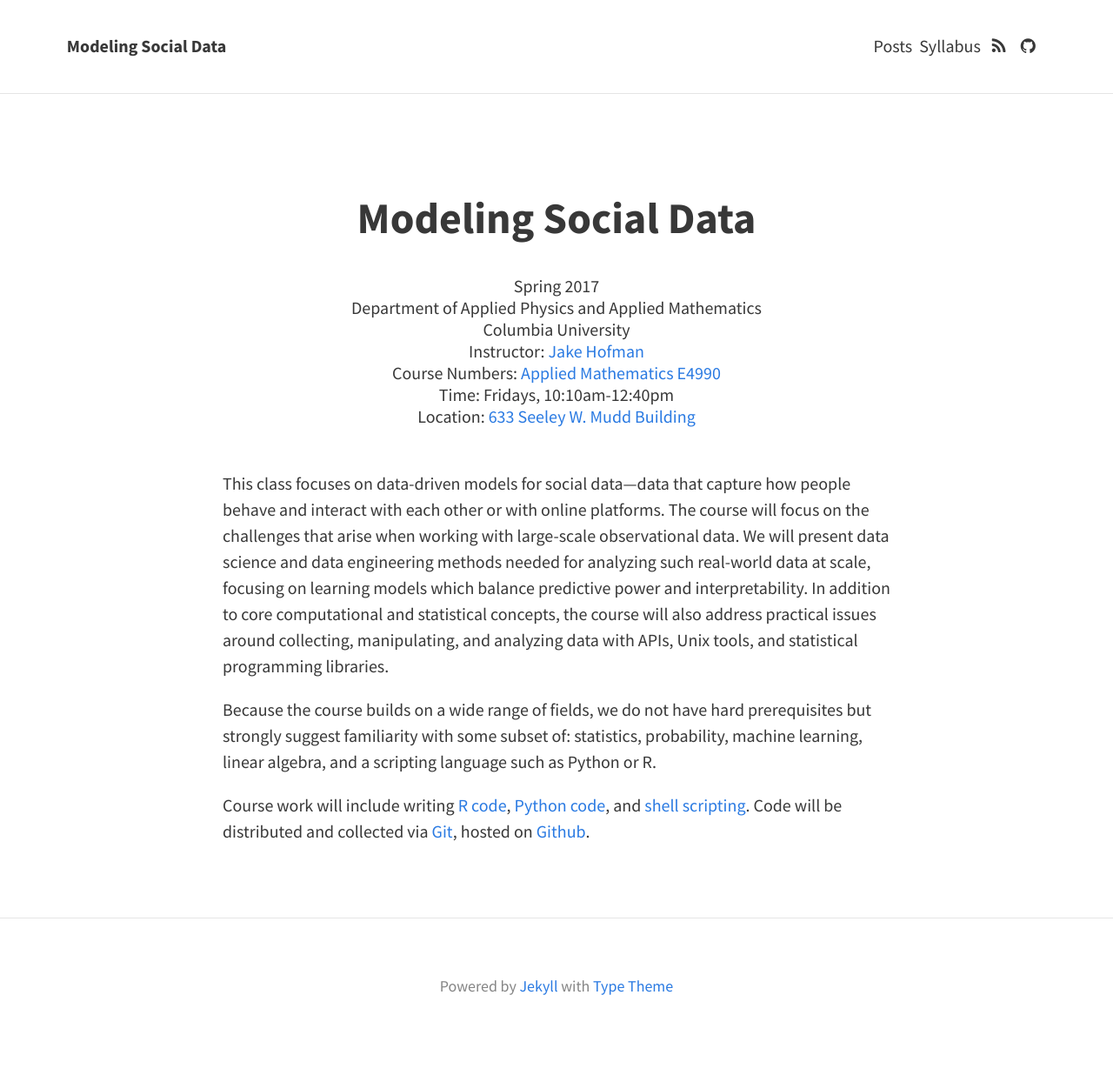
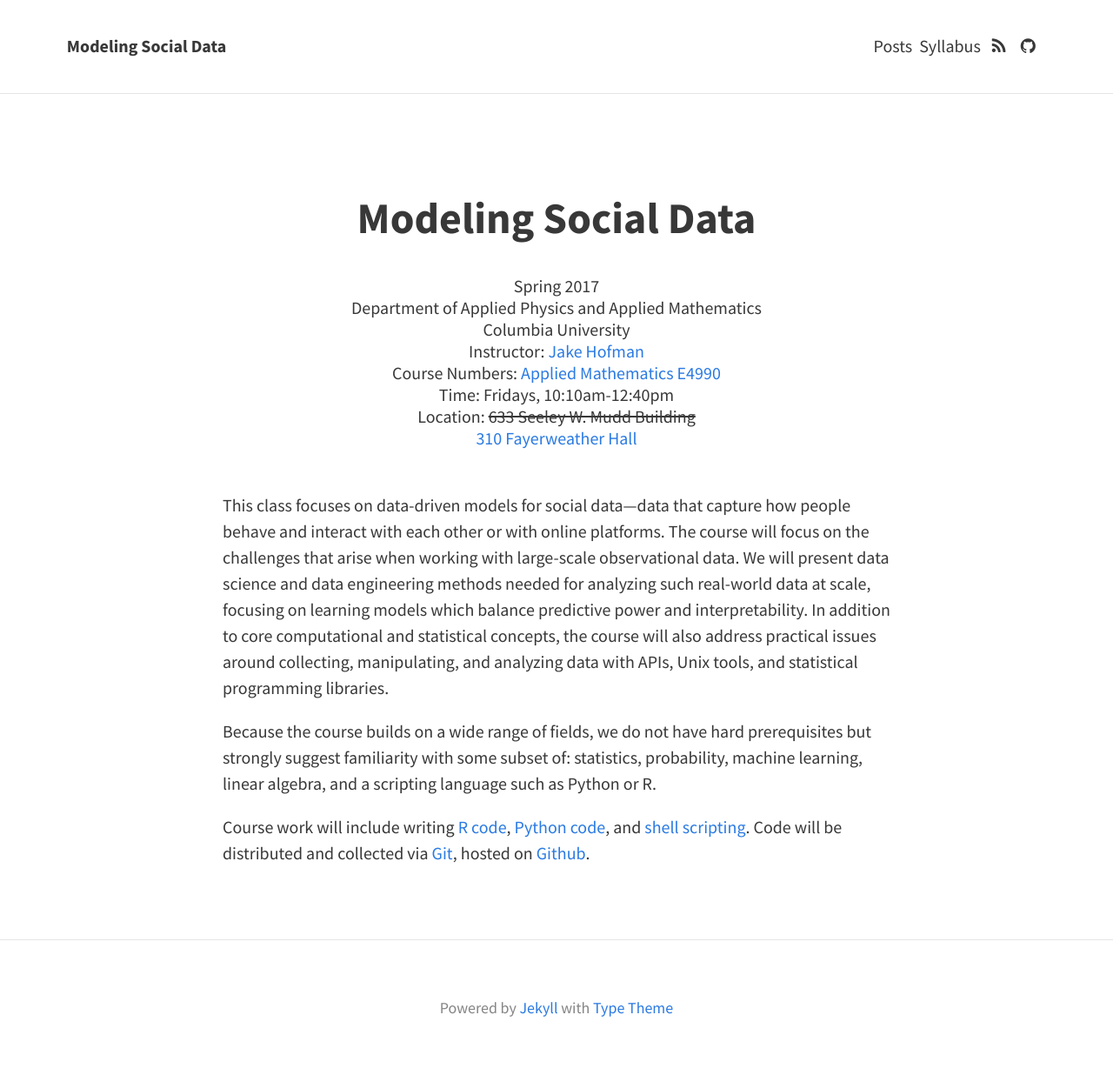
Before and after one commit to jhofman/msd2015, a Jekyll site: the page built from index.html, in a window 1280 px wide. Shown: the whole page at 87% size. Built offline with Jekyll 4.4.1, drawn with Linux system fonts in a browser that asks for light colours; nearby versions of some CDN libraries; the list of posts is cut into pages by our own code; before the commit the page ends 1211 px from its top, so only the background shows below that.

Commit message:
new classroom info

```diff
--- a/_includes/home.md
+++ b/_includes/home.md
@@ -9,7 +9,7 @@ Instructor: <a href="http://jakehofman.com">Jake Hofman</a><br/>
 Course Numbers:
 <a href="http://www.columbia.edu/cu/bulletin/uwb/subj/APMA/E4990-20171-001/">Applied Mathematics E4990</a><br/>
 Time: Fridays, 10:10am-12:40pm<br/>
-Location: <a href="http://undergrad.admissions.columbia.edu/content/mudd-hall">633 Seeley W. Mudd Building</a> <br/>
+Location: <strike>633 Seeley W. Mudd Building</strike> <br/><a href="https://goo.gl/maps/XGKUf5me58K2">310 Fayerweather Hall</a><br/>
 </center>
 <br/>
 
```
